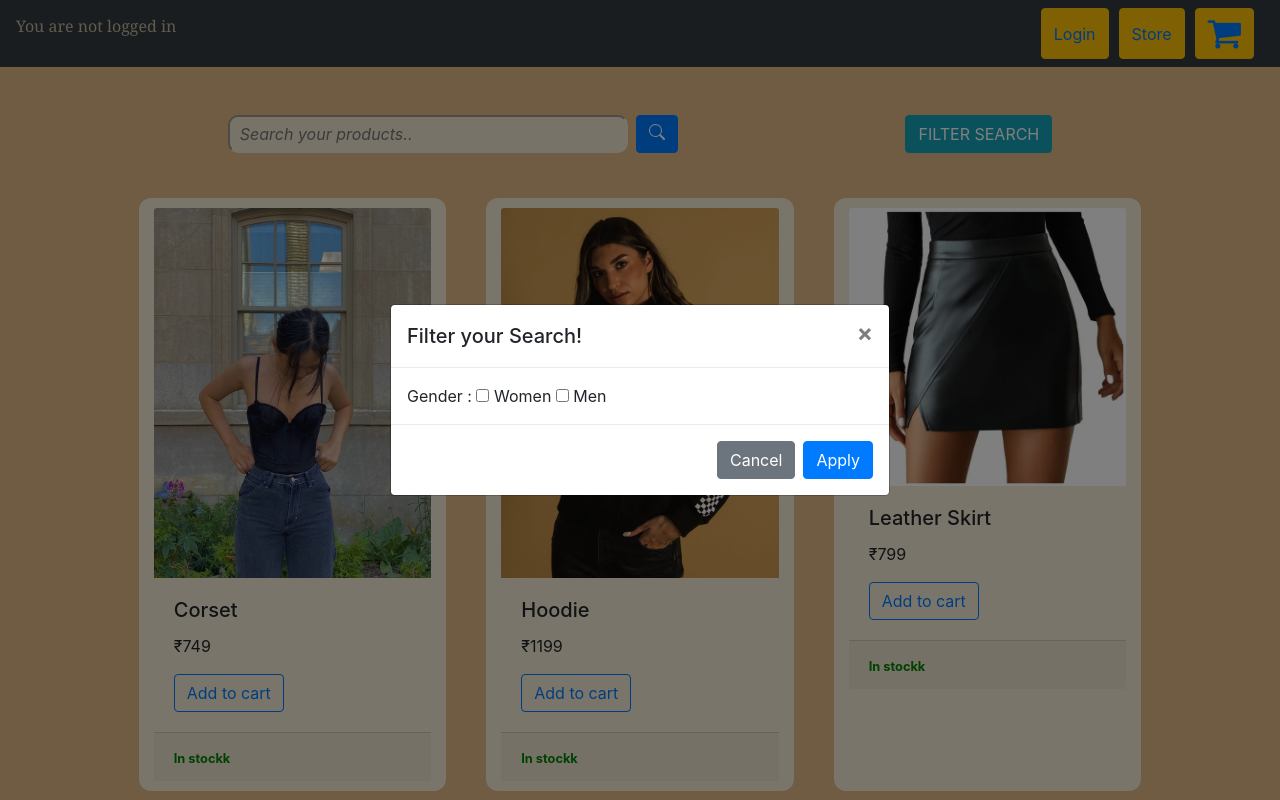
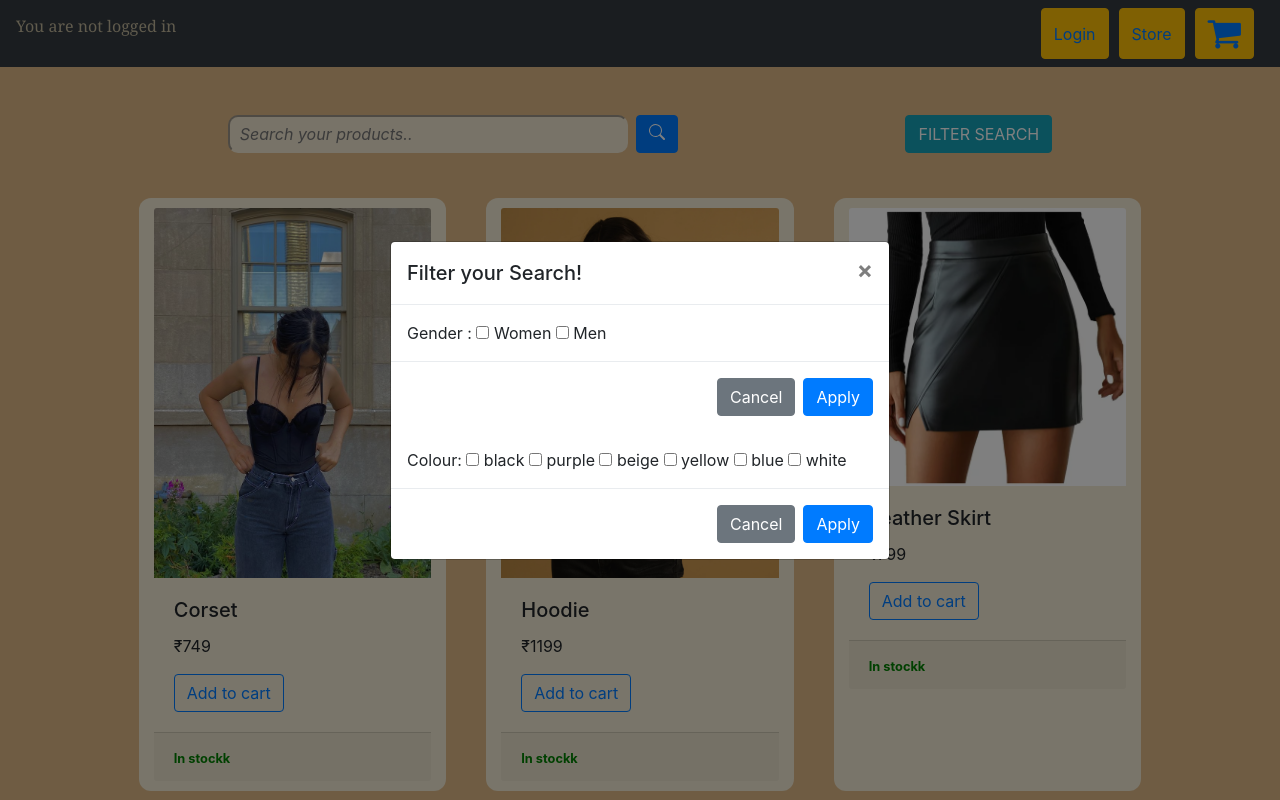
Before and after one commit to siddhiagarkar/ECOMMERCE, a Django app: page / in a window 1280 px wide, after a click on "FILTER SEARCH". Run offline with Django 4.2, Linux system fonts and the light colour scheme; data comes from the database, SQL or seed files in the repository; both versions use the stored data as it was after the commit; some libraries are stand-ins or nearby versions.

Commit message:
added colour filter

```diff
--- a/ecommerce/app/models.py
+++ b/ecommerce/app/models.py
@@ -18,6 +18,7 @@ class Product(models.Model):
     tag = models.BooleanField(choices = TAG_CHOICES, null=None, default=True)
     instocknumber = models.IntegerField(null=True)
     availability = models.BooleanField(null=True)
+    color = models.CharField(null=True, max_length= 20)
 
     def clean(self):
         if self.instocknumber == 0:
--- a/ecommerce/app/templates/store.html
+++ b/ecommerce/app/templates/store.html
@@ -84,7 +84,21 @@
 
       <div class="modal-footer">
         <button type="button" class="btn btn-secondary" data-dismiss="modal">Cancel</button>
+        <input class="btn btn-primary" type="submit" value="Apply" name="Apply">
+      </form>
+      </div>
 
+      <div class="modal-body">
+        <form method='POST' action="{% url 'products_by_colours' %}">
+        {% csrf_token %}
+        Colour:
+        {% for clr in colorz %}
+        <input type="checkbox" name="color" value="{{clr}}"> {{clr}}
+        {% endfor %}
+      </div>
+
+      <div class="modal-footer">
+        <button type="button" class="btn btn-secondary" data-dismiss="modal">Cancel</button>
         <input class="btn btn-primary" type="submit" value="Apply" name="Apply">
       </form>
       </div>
--- a/ecommerce/app/urls.py
+++ b/ecommerce/app/urls.py
@@ -10,6 +10,7 @@ urlpatterns = [
     path('update_item/', views.updateItem, name='update_item'),
     path('searcheditems/', views.searchview, name='searched_item'),
     path('genderfiltereditems/', views.filterview, name='products_by_gender'),
+    path('colourfiltereditems/', views.colorview, name='products_by_colours'),
     path('register/login/', views.login_view, name='login'),
     path('logout/', views.logout_view, name='logout'),
     path('register/', views.registration_view, name='register'),
--- a/ecommerce/app/views.py
+++ b/ecommerce/app/views.py
@@ -8,16 +8,9 @@ from django.contrib.auth.forms import UserCreationForm
 
 def store(request):
     things = Product.objects.all()
-    mylist=request.POST.getlist('gendercheck')
-
-    if request.GET.get('Apply') == 'Apply':
-        print('user clicked apply')
-        if 'Female' in mylist:
-            things = Product.objects.filter(tag = True)
-        elif 'Male' in mylist:
-            things = Product.objects.filter(tag = False)
-
-    context = {'things': things}
+    colorzz = list(Product.objects.all().values('color').distinct())
+    colorz = [u['color'] for u in colorzz]
+    context = {'things': things, 'colorz': colorz, 'colorzz': colorzz}
     return render(request, 'store.html', context)
 
 def cart(request):
@@ -73,7 +66,11 @@ def searchview(request):
     term = request.GET.get('searchname', None)
     if term:
         things=Product.objects.filter(item__icontains=term)
-    context = {'things': things}
+
+    colorzz = list(Product.objects.all().values('color').distinct())
+    colorz = [u['color'] for u in colorzz]
+
+    context = {'things': things, 'colorz': colorz}
     return render(request,'store.html',context)
 
 def filterview(request):
@@ -81,9 +78,34 @@ def filterview(request):
     mylist=request.GET.getlist('gendercheck')
     if 'Male' in mylist:
         things=Product.objects.filter(tag=False)
+    elif 'Men' and 'Women' in mylist:
+        things=Product.objects.all()
     else:
         things=Product.objects.filter(tag=True)
-    context = {'things': things}
+
+    colorzz = list(Product.objects.all().values('color').distinct())
+    colorz = [u['color'] for u in colorzz]
+    context = {'things': things, 'colorz': colorz}
+    return render(request,'store.html',context)
+
+def colorview(request):
+    things = Product.objects.all()
+    if request.method == 'POST':
+        colorz=request.POST.getlist('color')
+        print(colorz)
+
+        for x in range(len(colorz)):
+            print("my chosen colour",(x+1) , colorz[x])
+
+        if colorz is not None:
+            print('you selected a color filter!')
+            for x in range(len(colorz)):
+                things = Product.objects.filter(color = colorz[x])
+
+    colorzz = list(Product.objects.all().values('color').distinct())
+    colorz = [u['color'] for u in colorzz]
+
+    context = {'things': things, 'colorz': colorz}
     return render(request,'store.html',context)
 
 def login_view(request):
```
Also changed, not shown: ecommerce/app/migrations/0007_product_color.py (added), ecommerce/db.sqlite3.
